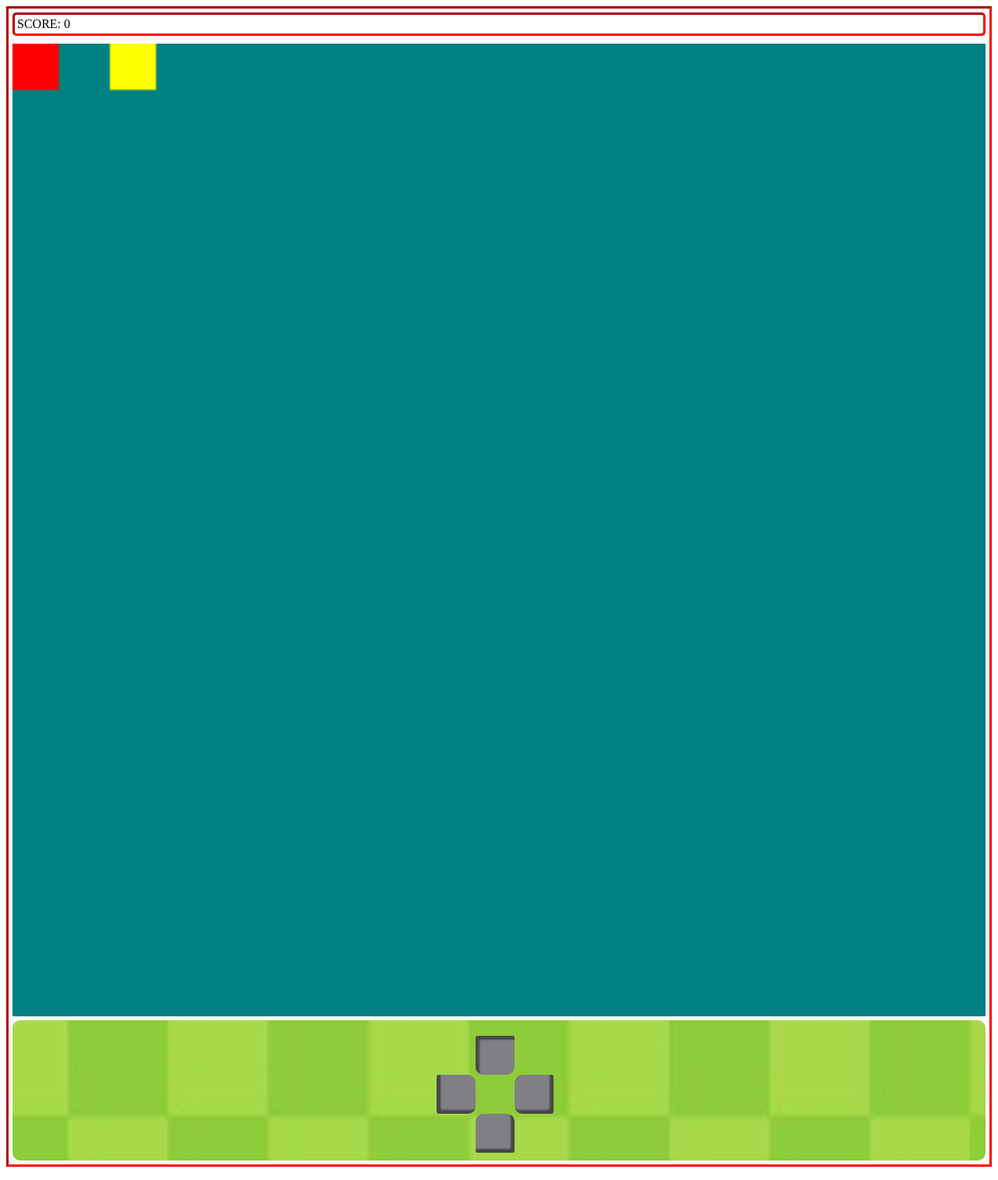
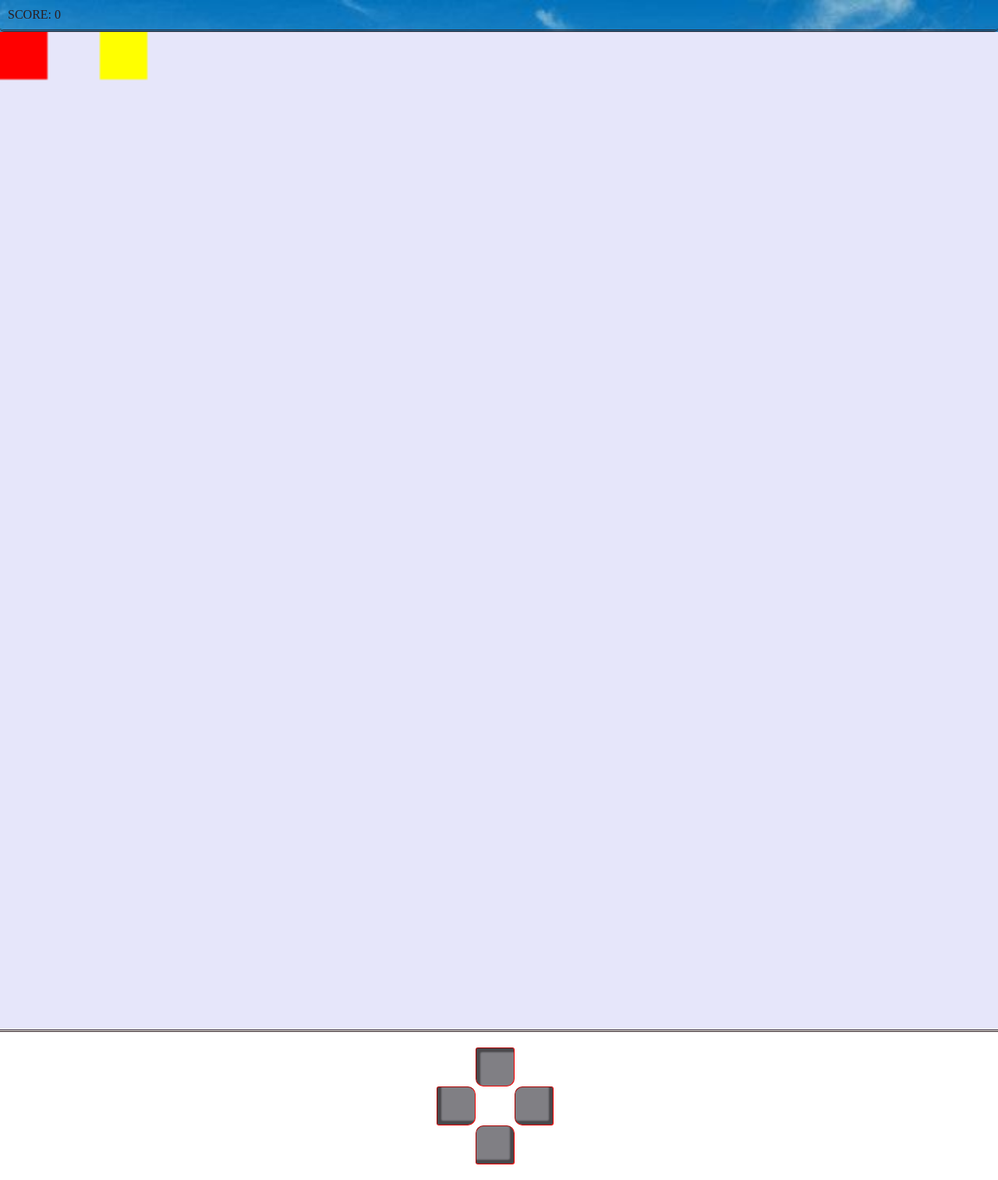
Before and after one commit to JairoMatos/Jogo-Snake, a plain HTML site: page index.html in a window 1280 px wide. Shown: the whole page at 78% size. Drawn offline with Linux system fonts and the light colour scheme.

Commit message:
melhorias

```diff
--- a/script.js
+++ b/script.js
@@ -23,13 +23,8 @@ velY = 0;
 grid = (canvas.width/100)*5
 //tamanho inicial da cobra
 tam = 5;
-//dificultade do jogo
 
-
-
-//funcao chamando jogo a cada 100ms
-
-
+//comando botao virtual
 left.addEventListener('click', ()=>{
     velX = -1;
     velY = 0;
@@ -46,7 +41,7 @@ down.addEventListener('click', ()=>{
     velX = 0;
     velY = 1;
 })
-//coonfigurar movimentos da cobra
+//comandos teclado
 document.addEventListener('keydown', (e)=>{
 
     switch(e.key){
@@ -69,21 +64,21 @@ document.addEventListener('keydown', (e)=>{
     }
 })
 
+//funcao chamando jogo a cada 100ms
 setInterval(jogo, 200);
+
+
 }//fim onload
 
+//funcao do game
 const jogo = () =>{
     let tmScore = 0
 
     //configuracao da tela
-    ctx.fillStyle = '#008080';
+
+    ctx.fillStyle = '#E6E6FA';
     //distancia borda H distancia borda V largura alturar
     ctx.fillRect(0, 0, canvas.width, canvas.height);
-    //gameouver
-
-
-
-
     //posicionameto da cobra
     snake.push({
         x: posX,
@@ -92,23 +87,23 @@ const jogo = () =>{
     posX += velX;
     posY += velY;
 
-    //posicionameto da comida
-
-
     //configuracao da cobra
-    ctx.fillStyle = '#8A2BE2'
+    ctx.fillStyle = '#663399'
     for(let i=0; i<snake.length; i++){
         ctx.fillRect(snake[i].x*grid, snake[i].y*grid, grid-1, grid-1)
         if(snake[i].x == posX && snake[i].y == posY){
             tam = 2
             ctx.fillStyle = 'red';
             score.innerHTML = `SCORE: ${tmScore}`
+
         }
     }
 
     while(snake.length > tam){
         snake.shift()
     }
+
+    //comida
     ctx.fillStyle = 'yellow';
     ctx.fillRect(foodX*grid, foodY*grid, grid-1, grid-1);
 
@@ -119,6 +114,8 @@ const jogo = () =>{
         foodY = Math.floor(Math.random()*20)
         score.innerHTML = `SCORE: ${tam-2}`
     }
+    //configurando saida da cobra na tela
+
     if(posX < 0 ){
         posX = 20;
     }else if(posX > 20){
@@ -129,4 +126,5 @@ const jogo = () =>{
     }else if(posY > 20){
         posY = 0
     }
+
 }
--- a/style.css
+++ b/style.css
@@ -1,18 +1,29 @@
+*{
+    margin: 0;
+    padding: 0;
+
+}
+body{
+height: 100vh;
+  background-image: url('./grama.jpg');
+  background-position: bottom;
+  background-repeat: no-repeat;
+  background-size: cover;
+
+}
 .container{
     display: flex;
     flex-direction: column;
     height: 100%;
-    padding: 5px;
-    border: 3px inset red;
-
 
 
 }
 #score{
-    border: 3px inset red;
+    border-bottom: 3px double rgb(43, 29, 31);
     border-radius: 5px;
-    padding: 3px;
-    margin-bottom: 10px;
+    padding: 10px;
+
+    color: rgb(43, 29, 31)
 }
 .comandos{
 
@@ -36,7 +47,7 @@
     position: absolute;
     transition: .2s;
     background-color: rgb(128, 127, 132);
-    opacity: 1;
+    border: 1px inset red;
 }
 #left{
     left: -20;
@@ -57,6 +68,7 @@
    border-bottom-right-radius: 10px;
    border-bottom-left-radius: 10px;
 
+
 }
 #right{
    top: 50px;
@@ -75,11 +87,11 @@
     border-top-left-radius: 10px;
 }
 .c{
-    background-image: url(./cobra.jpg);
-    background-size: cover;
-    background-position: bottom;
-    margin-top: 5px;
-    border-radius: 10px;
-    z-index: 0;
-    height: 180px;
+    border-top: 3px double rgb(43, 29, 31);
+    margin: 0px 0px;
+    height: 300px;
+    display: flex;
+    align-items: center;
+
+
 }
```
Also changed, not shown: cobra.jpg (deleted), grama.jpg (added).
